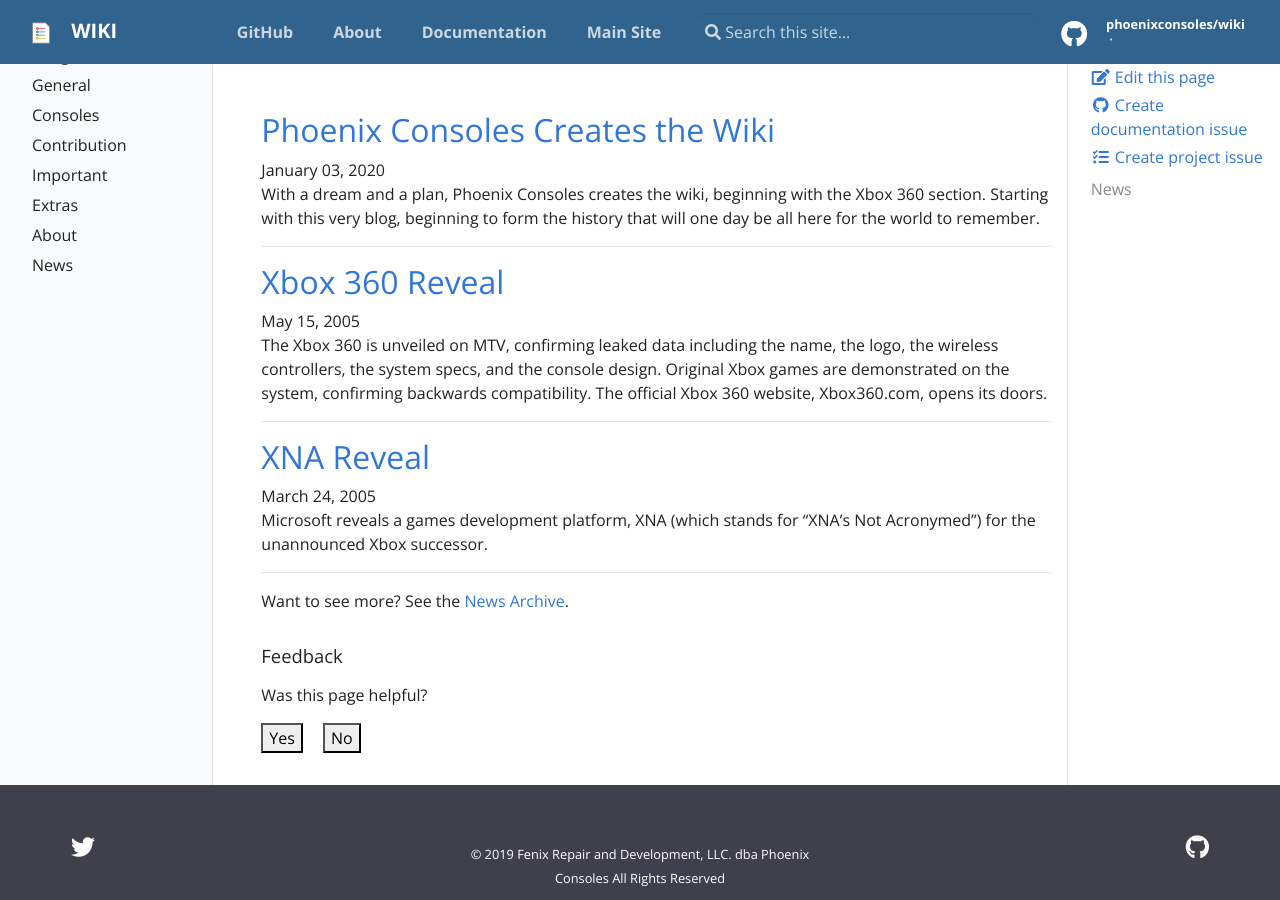
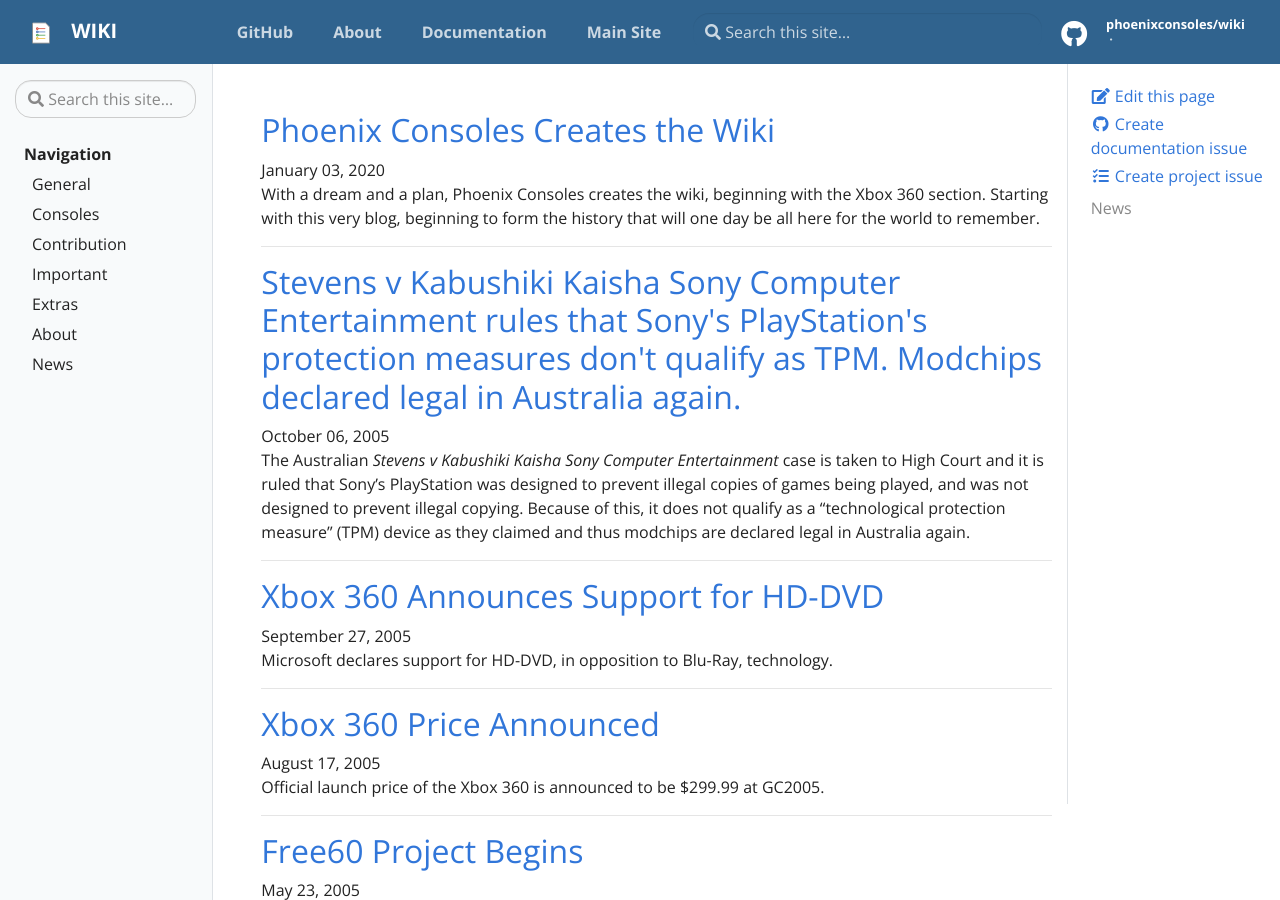
Before and after one commit to PhoenixConsoles/wiki, a Jekyll site: the page built from pages/news.md, in a window 1280 px wide and 900 px high, scrolled down 192 px. Built offline with Jekyll 4.4.1, drawn with Linux system fonts in a browser that asks for light colours; some of the changed text lies outside the part shown.

Commit message:
add history

```diff
--- a/_posts/2005-05-15-xbox-360-reveal.md
+++ b/_posts/2005-05-12-xbox-360-reveal.md
@@ -1,6 +1,6 @@
 ---
 title: "Xbox 360 Reveal"
-date: 2005-05-15 1:00:00 -0500
+date: 2005-05-12 1:00:00 -0500
 categories: xbox360
 ---
 
--- /dev/null
+++ b/_posts/2005-05-15-halo3announce.md
@@ -0,0 +1,7 @@
+---
+title: "Halo 3 Announcement"
+date: 2005-05-12 1:00:00 -0500
+categories: xbox360
+---
+
+Bill Gates announces that Halo 3 will launch on the launch day of the PlayStation 3.
--- /dev/null
+++ b/_posts/2005-05-23-free60begins.md
@@ -0,0 +1,7 @@
+---
+title: "Free60 Project Begins"
+date: 2005-05-23 1:00:00 -0500
+categories: xbox360 free60 linux
+---
+
+The Xbox-Linux team begins the Free60 Project, dedicated to port Linux  to the Xbox 360. Andrew "bunnie" Huang joins the Free60 Project.
--- /dev/null
+++ b/_posts/2005-08-17-xbox360launchpriceannounce.md
@@ -0,0 +1,7 @@
+---
+title: "Xbox 360 Price Announced"
+date: 2005-08-17 1:00:00 -0500
+categories: xbox360
+---
+
+Official launch price of the Xbox 360 is announced to be $299.99 at GC2005.
--- /dev/null
+++ b/_posts/2005-09-27-xbox360hddvdannounce.md
@@ -0,0 +1,7 @@
+---
+title: "Xbox 360 Announces Support for HD-DVD"
+date: 2005-09-27 1:00:00 -0500
+categories: xbox360
+---
+
+Microsoft declares support for HD-DVD, in opposition to Blu-Ray, technology.
--- /dev/null
+++ b/_posts/2005-10-06-ausstevensvsony.md
@@ -0,0 +1,7 @@
+---
+title: "Stevens v Kabushiki Kaisha Sony Computer Entertainment rules that Sony's PlayStation's protection measures don't qualify as TPM. Modchips declared legal in Australia again."
+date: 2005-10-06 1:00:00 -0500
+categories: playstation righttorepair australia
+---
+
+The Australian *Stevens v Kabushiki Kaisha Sony Computer Entertainment* case is taken to High Court and it is ruled that Sony's PlayStation was designed to prevent illegal copies of games being played, and was not  designed to prevent illegal copying. Because of this, it does not  qualify as a "technological protection measure" (TPM) device as they  claimed and thus modchips are declared legal in Australia again.
```
